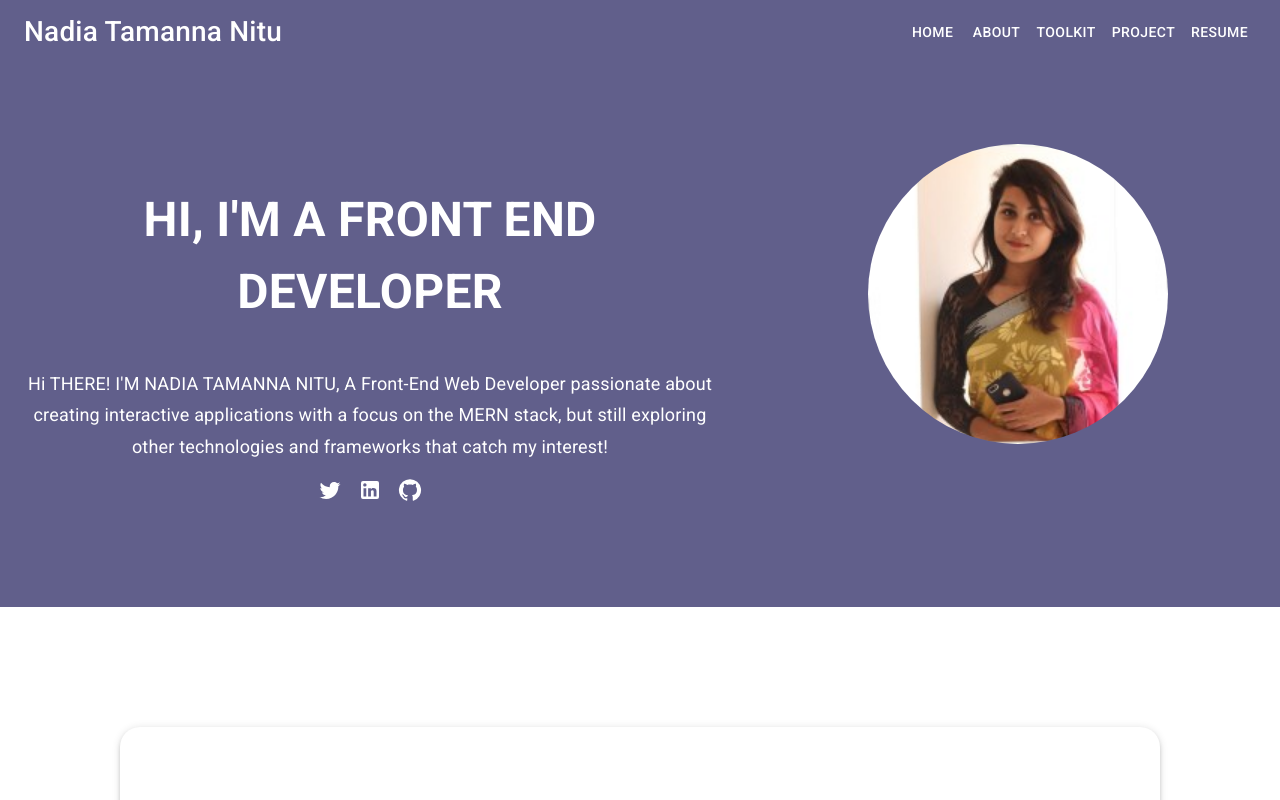
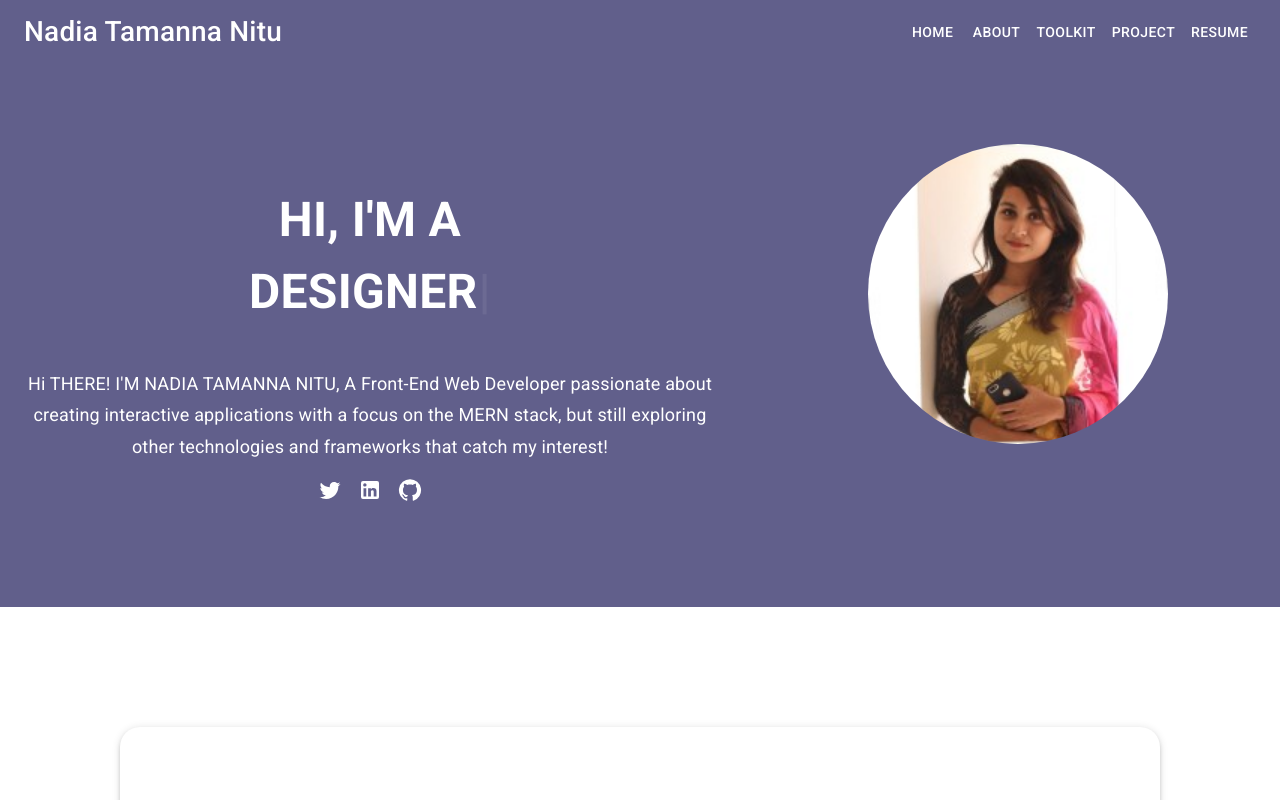
Before and after one commit to nadianewaz/Portfolio, a React (Create React App) app: page / in a window 1280 px wide. Shown: the top 800 px of the page. Built offline with nearby package versions, Linux system fonts and the light colour scheme.

Commit message:
Adding animated text title

```diff
--- a/package.json
+++ b/package.json
@@ -17,6 +17,7 @@
     "react-router-dom": "^6.14.1",
     "react-scripts": "5.0.1",
     "styled-components": "^5.3.11",
+    "typewriter-effect": "^2.20.1",
     "web-vitals": "^2.1.4"
   },
   "scripts": {
--- a/src/Component/HomePage/Banner/Banner.jsx
+++ b/src/Component/HomePage/Banner/Banner.jsx
@@ -6,6 +6,7 @@ import nitu from '../../../images/nitu.jpg';
 import TwitterIcon from '@mui/icons-material/Twitter';
 import LinkedInIcon from '@mui/icons-material/LinkedIn';
 import GitHubIcon from '@mui/icons-material/GitHub';
+import Typewriter from "typewriter-effect";
 
 
 const Banner = () => {
@@ -16,8 +17,22 @@ const Banner = () => {
       <Grid container spacing={2}>
         <Grid item xs={12} sm={12} md={7}>
             <Typography sx={{textTransform: 'uppercase', color: '#fff', fontSize: '32px'}}>
-            <h2>hi, i'm a front end
-              <br /> developer</h2>
+              <h2>hi, i'm a
+                <Typewriter
+                  onInit={(typewriter) => {
+                      typewriter
+                          .typeString("developer")
+                          .pauseFor(1000)
+                          .deleteAll()
+                          .typeString("designer")
+                          .pauseFor(1000)
+                          .start();
+                  }}
+                  options={{
+                    loop: true,
+                  }}
+                  />
+              </h2>
            </Typography>
            <Typography variant="subtitle1" sx={{fontSize: '18px', color:'#fff', px: 2}}>
            Hi THERE! I'M NADIA TAMANNA NITU, A Front-End Web Developer passionate about creating interactive applications with a focus on the MERN stack, but still exploring other technologies and frameworks that catch my interest!
```
Also changed, not shown: 1 other file (tests, documents, lock files or other folders).
